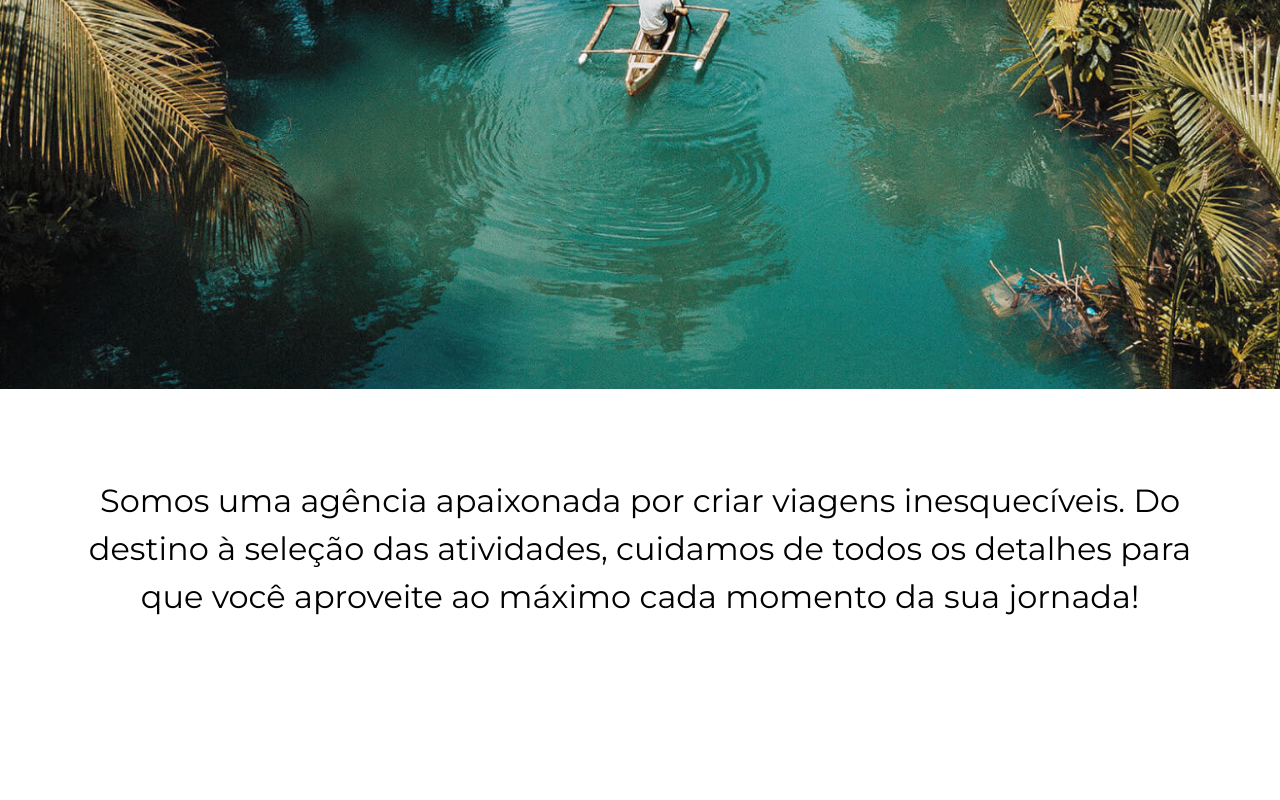
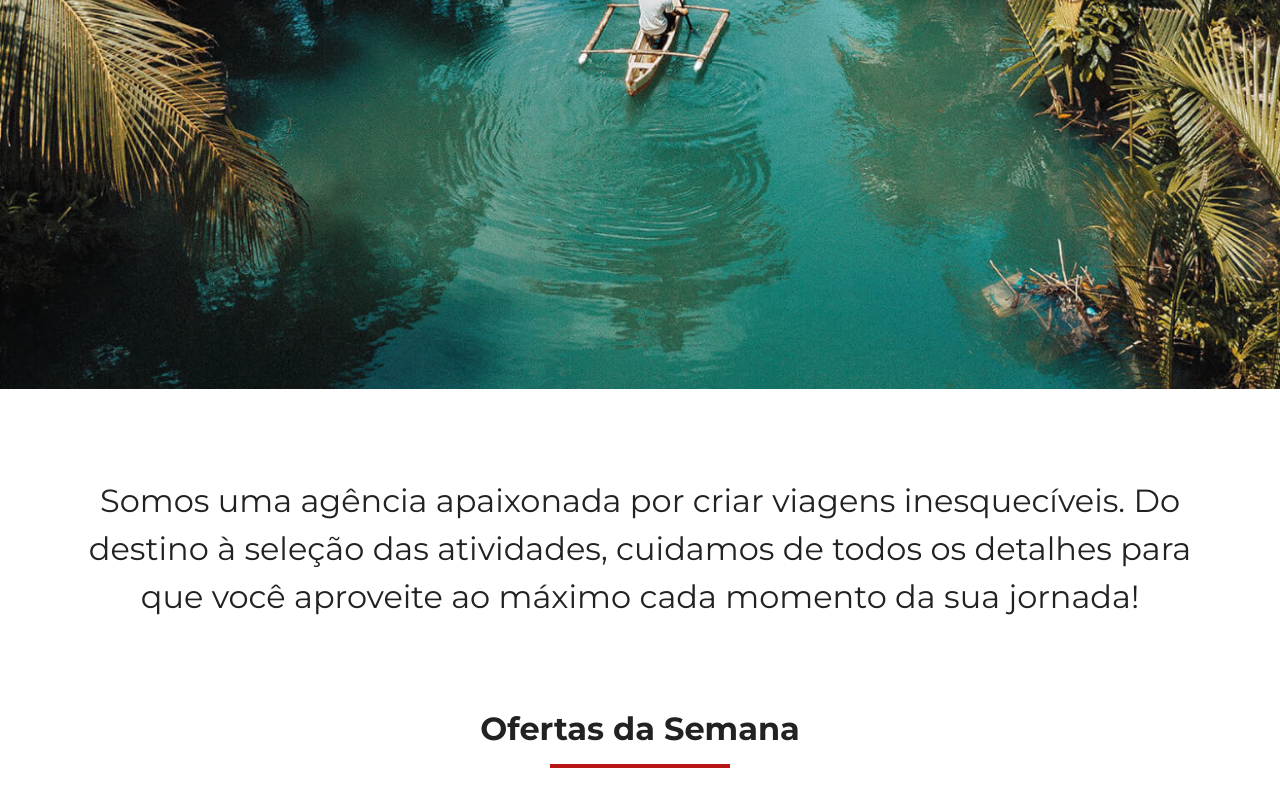
Before and after one commit to VitoriamColombo/jornada-viagens, a plain HTML site: page index.html in a window 1280 px wide. Shown: the part 786-1586 px from the top of the page. Before the commit the page ends 1495 px from the top, so only its background shows below. Drawn offline with Linux system fonts and the light colour scheme.

Commit message:
Adiciona titulo componentizado

```diff
--- /dev/null
+++ b/css/offers.css
@@ -0,0 +1,26 @@
+.offers {
+}
+
+.offers-title {
+  margin: 0 24px;
+}
+
+.offers-title-h2 {
+  font-size: 1.75rem;
+  font-weight: var(--title-weight);
+  text-align: center;
+}
+
+.divider {
+  width: 180px;
+  height: 4px;
+  background-color: var(--primary-color);
+  margin: 16px auto 2rem; /* centraliza */
+  border: none; /* remove a borda padrão do hr */
+}
+
+@media screen and (min-width: 768px) {
+  .offers-title-h2 {
+    font-size: 2rem;
+  }
+}
--- a/css/styles.css
+++ b/css/styles.css
@@ -1,5 +1,6 @@
 @import url(header.css);
 @import url(hero.css);
+@import url(offers.css);
 
 :root {
   --primary-color: #b81515;
@@ -26,4 +27,5 @@
 
 body {
   font-family: "Montserrat", sans-serif;
+  color: var(--text-primary-color);
 }
--- a/index.html
+++ b/index.html
@@ -84,5 +84,12 @@
         aproveite ao máximo cada momento da sua jornada!
       </h2>
     </section>
+    <!--Offers-->
+    <section class="offers">
+      <div class="offers-title">
+        <h2 class="offers-title-h2">Ofertas da Semana</h2>
+        <hr class="divider" />
+      </div>
+    </section>
   </body>
 </html>
```
